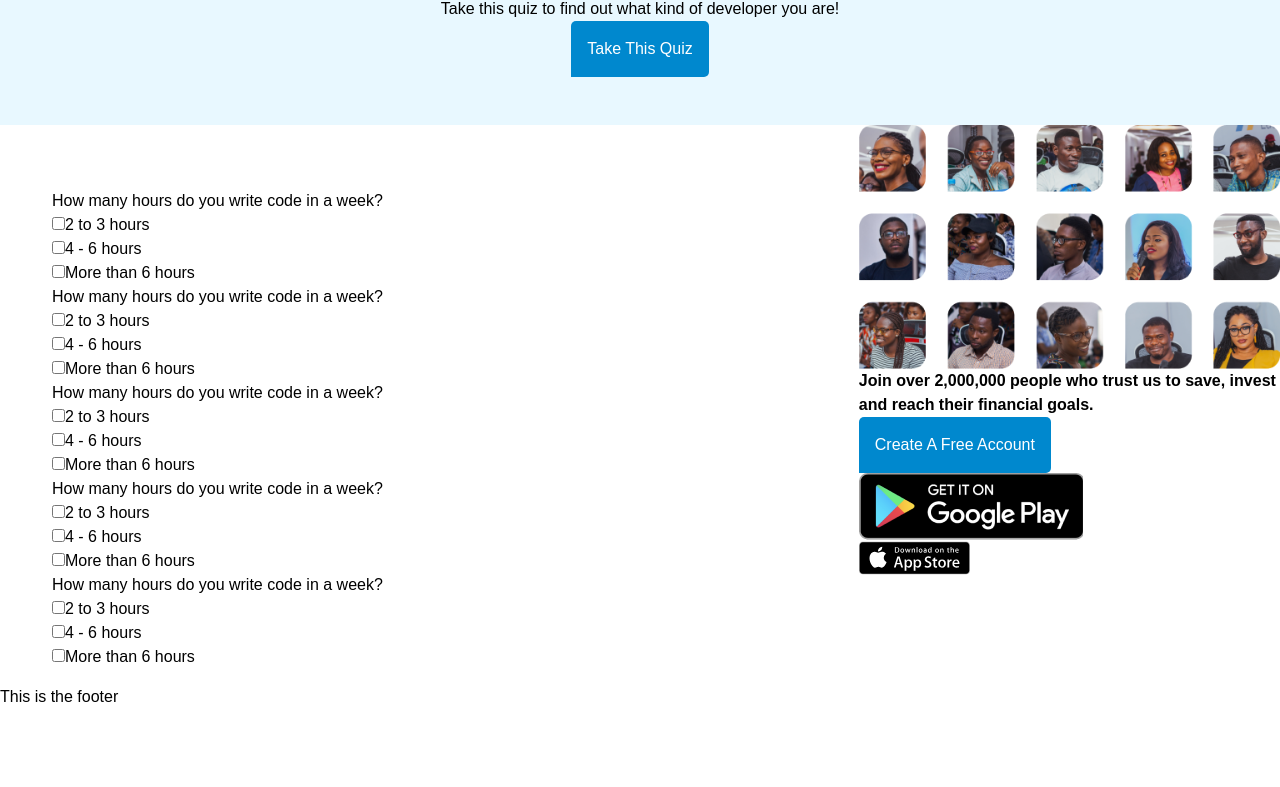
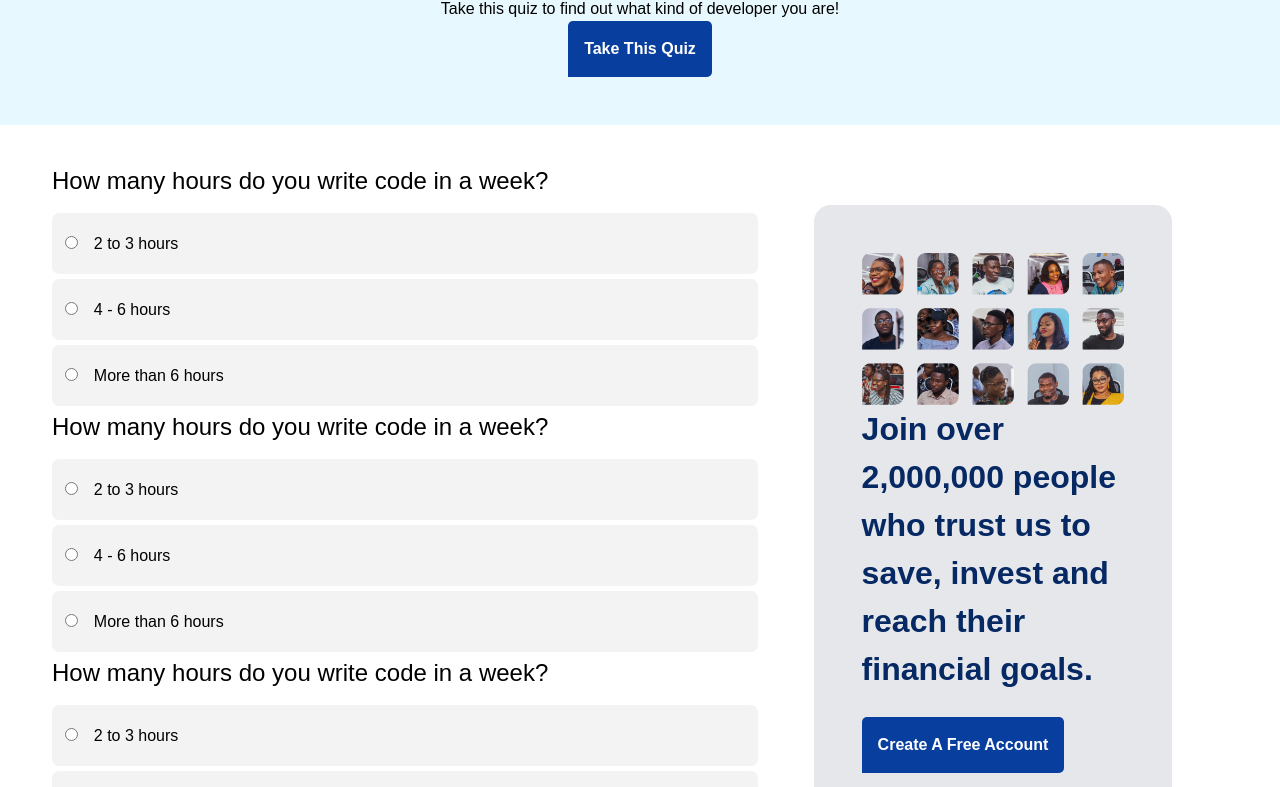
Before and after one commit to whogohost-limited/Landing-Page-With-React, a React (Create React App) app: page / in a window 1280 px wide. Shown: the part 477-1264 px from the top of the page. Before the commit the page ends 1186 px from the top, so only its background shows below. Built offline with nearby package versions, Linux system fonts and the light colour scheme.

Commit message:
Add style for Quize and sidebar :art:

```diff
--- a/src/App.css
+++ b/src/App.css
@@ -1,5 +1,6 @@
 :root {
   --primary-color: #0088ce;
+  --button-color: #083E9E;
   --bg-primary: #E8F8FF;
 }
 
@@ -32,20 +33,16 @@ button {
   text-transform: capitalize;
 }
 
+label {
+  font-size: 1rem;
+}
+
 
 h1.hero-title {
   color: rgb(8, 62, 158);
   font-weight: 700;
   line-height: 42px;
   text-align: center;
-}
-
-
-
-/* Layout  */
-.container {
-  padding-left: 3.25rem;
-  padding-right: 3.25rem;
 }
 
 .white-text {
@@ -58,6 +55,30 @@ h1.hero-title {
 
 .bg-primary {
   background: var(--bg-primary);
+}
+
+.bg-grey {
+  background-color: #E5E7EB;
+}
+
+
+
+/* Layout  */
+.container {
+  padding-left: 3.25rem;
+  padding-right: 3.25rem;
+}
+
+.grid {
+  display: grid;
+}
+
+.grid-3x2 {
+  grid-template-columns: 3fr 2fr;
+}
+
+.grid {
+  display: grid;
 }
 
 .flex {
@@ -77,32 +98,7 @@ h1.hero-title {
   justify-content: space-between;
 }
 
-.max-width {
-  max-width: 100%;
-  height: auto;
-}
 
-.menu {
-  padding-top: 1rem;
-  padding-bottom: 1rem;
-}
-
-.menu-items li a{
-  color: rgb(31, 41, 55);
-}
-
-.menu-items li:hover {
-  cursor: pointer;
-  transition: cubic-bezier(0.075, 0.82, 0.165, 1);
-  background: #ccc;
-}
-
-
-.btn.blue-dark {
-  background: var(--primary-color);
-  color: white;
-  border-radius: 5px 5px 5px 0px;
-}
 
 /* Utility classes */
 .rounded {
@@ -110,7 +106,7 @@ h1.hero-title {
 }
 
 .bold {
-  font-weight: bold;
+  font-weight: 700;
 }
 
 .p-1 {
@@ -138,15 +134,106 @@ h1.hero-title {
 }
 
 .mb-1 {
-  margin-bottom: 4rem;
+  margin-bottom: 0.2rem;
+}
+
+.mb-2 {
+  margin-bottom: 0.4rem;
+}
+
+.mb-3 {
+  margin-bottom: 0.8rem;
+}
+
+.mb-4 {
+  margin-bottom: 1rem;
+}
+
+.mb-5 {
+  margin-bottom: 1.5rem;
+}
+
+.mr-3 {
+  margin-right: 0.8rem;
+}
+
+.p1 {
+  padding: 1rem;
+}
+
+.p2 {
+  padding: 2rem;
+}
+
+.p3 {
+  padding: 3rem;
+}
+
+
+.p4 {
+  padding: 4rem;
 }
 
 .py-4 {
-  padding-top: 4rem;
+  padding-top: 2.5rem;
 }
 
 .py-5 {
   padding-top: 5rem;
+}
+
+.max-width {
+  max-width: 100%;
+  height: auto;
+}
+
+.menu {
+  padding-top: 1rem;
+  padding-bottom: 1rem;
+}
+
+.menu-items li a{
+  color: rgb(31, 41, 55);
+}
+
+.menu-items li:hover {
+  cursor: pointer;
+  transition: cubic-bezier(0.075, 0.82, 0.165, 1);
+  background: #ccc;
+}
+
+.btn.blue-dark {
+  background: var(--button-color);
+  color: white;
+  border-radius: 5px 5px 5px 0px;
+}
+
+.side-nav {
+  margin: 5rem 3.5rem;
+}
+
+ul.quiz {
+  margin-top: 0;
+}
+
+
+ul.quiz li input {
+  margin-right: 1rem !important;
+  margin-left: 0.8rem;
+}
+
+h2.hero-title {
+  letter-spacing: normal;
+  line-height: 3rem;
+  font-size: 2rem;
+  margin-bottom: 1.5rem;
+  font-weight: 700;
+  color: rgb(6,40,99);
+}
+
+.side-nav-container {
+  padding: 3rem;
+    border-radius: 17px 17px 17px 0;
 }
 
 @media screen and (min-width: 960px) {
@@ -163,4 +250,19 @@ h1.hero-title {
     padding-bottom: 3rem;
   }
 
+  h4.label {
+      font-size: 1.5rem;
+      line-height: 2rem;
+  }
+
+  ul.quiz li {
+    font-size: 1.125rem;
+    line-height: 1.75rem;
+    border-radius: 7px;
+    padding-top: 1rem;
+    padding-bottom: 1rem;
+    background-color: #F3F3F3;
+    margin-bottom: 5px;
+  }
+
 }
--- a/src/components/Hero.js
+++ b/src/components/Hero.js
@@ -7,7 +7,7 @@ function Hero() {
         <img src={hero} alt="hero image" height={300} width={448} className="rounded"/>
         <h1 className="hero-title bold mb-0">What Type Of Developer You?</h1>
         <p className="lead-text">Take this quiz to find out what kind of developer you are!</p>
-        <button className="btn blue-dark white-text p-4">Take this Quiz</button>
+        <button className="btn blue-dark white-text bold p-4">Take this Quiz</button>
     </div>
     )
 }
--- a/src/components/MainBody.js
+++ b/src/components/MainBody.js
@@ -7,7 +7,7 @@ function MainBody() {
     return(
         <div>
             <Hero />
-            <div className="flex">
+            <div className="container grid grid-3x2">
                 <Quiz />
                 <Sidebar />
             </div>
--- a/src/components/Q1.js
+++ b/src/components/Q1.js
@@ -2,18 +2,18 @@ import React from 'react'
 
 function Q1() {
     return(
-        <ul>
-                <h4 className="label">How many hours do you write code in a week?</h4>
+        <ul className="quiz">
+                <h4 className="label mb-4">How many hours do you write code in a week?</h4>
                 <li>
-                    <input type="checkbox" id="q1" name="q1" />
+                    <input type="radio" id="q1" name="q1" />
                     <label for="q1">2 to 3 hours</label>
                 </li>
                 <li>
-                    <input type="checkbox" id="q1" name="q1" />
+                    <input type="radio" id="q1" name="q1" />
                     <label for="q1">4 - 6 hours</label>
                 </li>
                 <li>
-                    <input type="checkbox" id="q1" name="q1" />
+                    <input type="radio" id="q1" name="q1" />
                     <label for="q1">More than 6 hours</label>
                 </li>
             </ul>
--- a/src/components/Q2.js
+++ b/src/components/Q2.js
@@ -2,18 +2,18 @@ import React from 'react'
 
 function Q2() {
     return(
-        <ul>
-                <h4 className="label">How many hours do you write code in a week?</h4>
+        <ul className="quiz">
+                <h4 className="label mb-4">How many hours do you write code in a week?</h4>
                 <li>
-                    <input type="checkbox" id="q1" name="q1" />
+                    <input type="radio" id="q1" name="q1" />
                     <label for="q1">2 to 3 hours</label>
                 </li>
                 <li>
-                    <input type="checkbox" id="q2" name="q2" />
+                    <input type="radio" id="q2" name="q2" />
                     <label for="q2">4 - 6 hours</label>
                 </li>
                 <li>
-                    <input type="checkbox" id="q3" name="q3" />
+                    <input type="radio" id="q3" name="q3" />
                     <label for="q3">More than 6 hours</label>
                 </li>
             </ul>
--- a/src/components/Q3.js
+++ b/src/components/Q3.js
@@ -2,18 +2,18 @@ import React from 'react'
 
 function Q3() {
     return(
-        <ul>
-                <h4 className="label">How many hours do you write code in a week?</h4>
+        <ul className="quiz">
+                <h4 className="label mb-4">How many hours do you write code in a week?</h4>
                 <li>
-                    <input type="checkbox" id="q1" name="q1" />
+                    <input type="radio" id="q1" name="q1" />
                     <label for="q1">2 to 3 hours</label>
                 </li>
                 <li>
-                    <input type="checkbox" id="q2" name="q2" />
+                    <input type="radio" id="q2" name="q2" />
                     <label for="q2">4 - 6 hours</label>
                 </li>
                 <li>
-                    <input type="checkbox" id="q3" name="q3" />
+                    <input type="radio" id="q3" name="q3" />
                     <label for="q3">More than 6 hours</label>
                 </li>
             </ul>
--- a/src/components/Q4.js
+++ b/src/components/Q4.js
@@ -2,18 +2,18 @@ import React from 'react'
 
 function Q4() {
     return(
-        <ul>
-                <h4 className="label">How many hours do you write code in a week?</h4>
+        <ul className="quiz">
+                <h4 className="label mb-4">How many hours do you write code in a week?</h4>
                 <li>
-                    <input type="checkbox" id="q1" name="q1" />
+                    <input type="radio" id="q1" name="q1" />
                     <label for="q1">2 to 3 hours</label>
                 </li>
                 <li>
-                    <input type="checkbox" id="q2" name="q2" />
+                    <input type="radio" id="q2" name="q2" />
                     <label for="q2">4 - 6 hours</label>
                 </li>
                 <li>
-                    <input type="checkbox" id="q3" name="q3" />
+                    <input type="radio" id="q3" name="q3" />
                     <label for="q3">More than 6 hours</label>
                 </li>
             </ul>
--- a/src/components/Q5.js
+++ b/src/components/Q5.js
@@ -2,18 +2,18 @@ import React from 'react'
 
 function Q5() {
     return(
-        <ul>
-                <h4 className="label">How many hours do you write code in a week?</h4>
+        <ul className="quiz">
+                <h4 className="label mb-4">How many hours do you write code in a week?</h4>
                 <li>
-                    <input type="checkbox" id="q1" name="q1" />
+                    <input type="radio" id="q1" name="q1" />
                     <label for="q1">2 to 3 hours</label>
                 </li>
                 <li>
-                    <input type="checkbox" id="q2" name="q2" />
+                    <input type="radio" id="q2" name="q2" />
                     <label for="q2">4 - 6 hours</label>
                 </li>
                 <li>
-                    <input type="checkbox" id="q3" name="q3" />
+                    <input type="radio" id="q3" name="q3" />
                     <label for="q3">More than 6 hours</label>
                 </li>
             </ul>
--- a/src/components/Quiz.js
+++ b/src/components/Quiz.js
@@ -8,7 +8,7 @@ import QuestionFive from './Q5'
 
 function Quiz() {
     return(
-        <div className="container py-4">
+        <div className="py-4">
             <QuestionOne />
             <QuestionTwo />
             <QuestionThree />
--- a/src/components/Sidebar.js
+++ b/src/components/Sidebar.js
@@ -6,13 +6,17 @@ import appstore from './appstore.svg'
 function Sidebar() {
     return(
         <div className="side-nav">
-            <img src={team} alt="team" className="max-width" />
-            <h2 className="hero-title bold">
-                Join over 2,000,000 people who trust us to save, invest and reach their financial goals.
-            </h2>
-        <button className="btn blue-dark white-text p-4">Create a free account</button>
-        <img src={play} alt="Playstore" className="max-width" />
-        <img src={appstore} alt="Playstore"/>
+            <div className="bg-grey side-nav-container">
+                <img src={team} alt="team" className="max-width" />
+                <h2 className="hero-title bold">
+                    Join over 2,000,000 people who trust us to save, invest and reach their financial goals.
+                </h2>
+                <button className="btn blue-dark white-text bold mb-4 p-4">Create a free account</button>
+                <div className="utility-icons">
+                    <img src={play} alt="Playstore" height={34} className="mr-3"/>
+                    <img src={appstore} alt="Playstore"/>
+                </div>
+            </div>
         </div>
     )
 }
```
